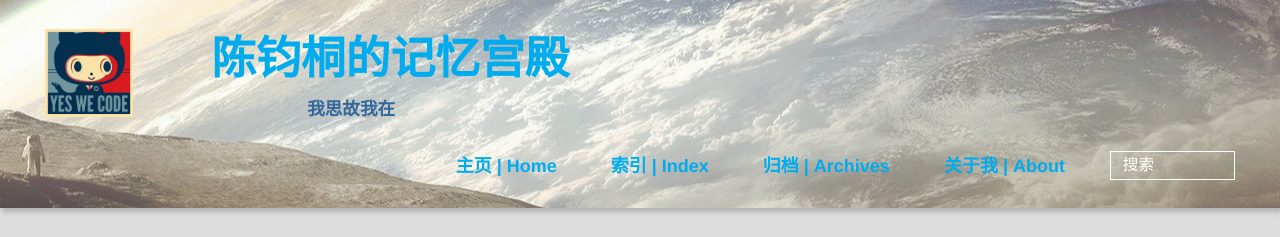
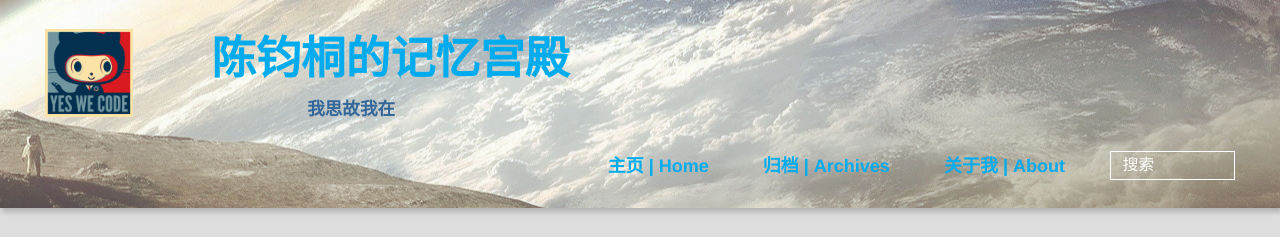
Before and after one commit to chenjuntong/chenjuntong.github.io, a plain HTML site: page 2015/08/23/elon musk/index.html in a window 1280 px wide. Shown: the top 237 px of the page. Drawn offline with Linux system fonts and the light colour scheme; a script that the page names is missing.

Commit message:
Site updated: 2015-12-03 00:02:55

```diff
--- a/2015/08/23/elon musk/index.html
+++ b/2015/08/23/elon musk/index.html
@@ -66,8 +66,6 @@
 					<ul>
 
 						<li><a href="/">主页 | Home</a></li>
-
-						<li><a href="/index">索引 | Index</a></li>
 
 						<li><a href="/archives">归档 | Archives</a></li>
 
```
Also changed, not shown: 2015/10/29/instagram/index.html (+0 -2 lines), 2015/12/01/qiup/index.html (+0 -2 lines), about/index.html (+0 -2 lines), archives/2015/08/index.html (+0 -2 lines), archives/2015/10/index.html (+0 -2 lines), archives/2015/12/index.html (+0 -2 lines), archives/2015/index.html (+0 -2 lines), archives/index.html (+0 -2 lines), categories/原创英文翻译/index.html (+0 -2 lines), index.html (+0 -2 lines), tags/创业故事/index.html (+0 -2 lines), tags/英文科技文章翻译/index.html (+0 -2 lines).
